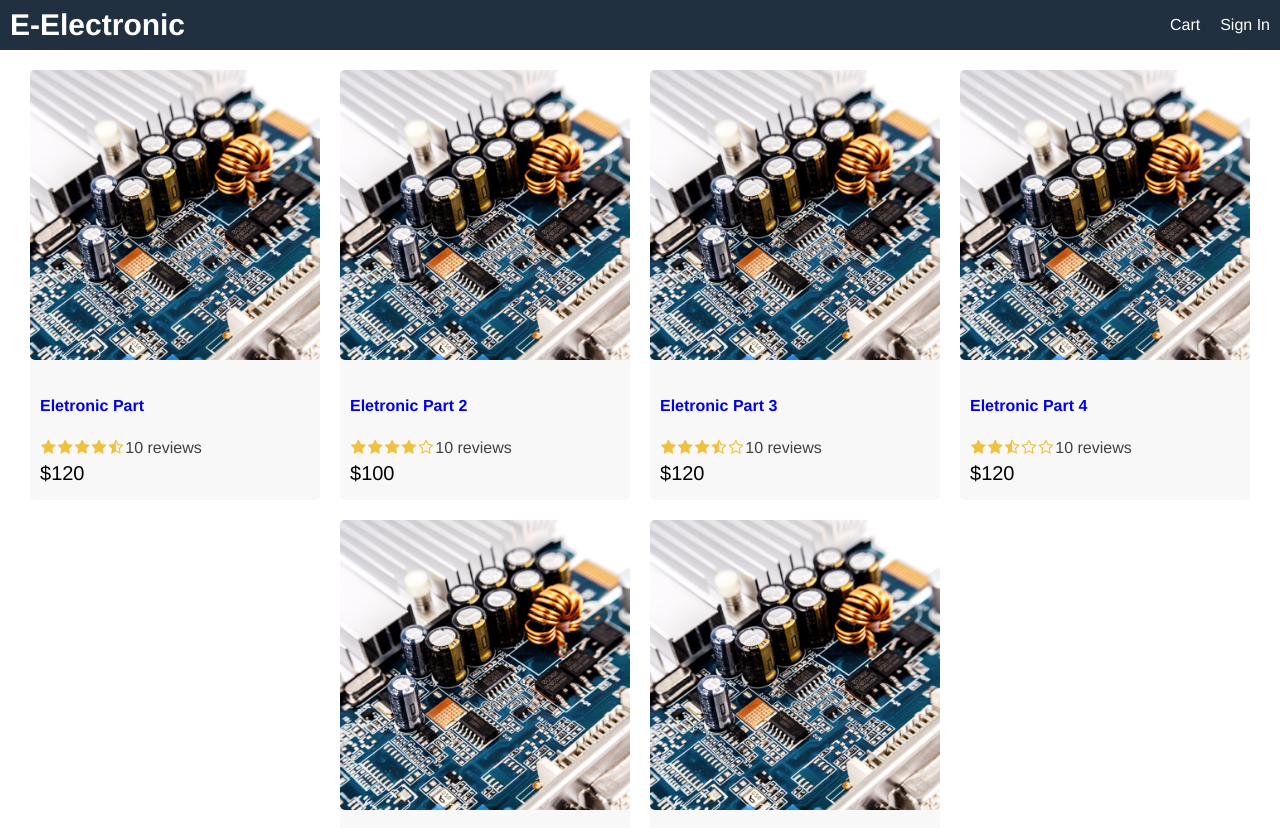
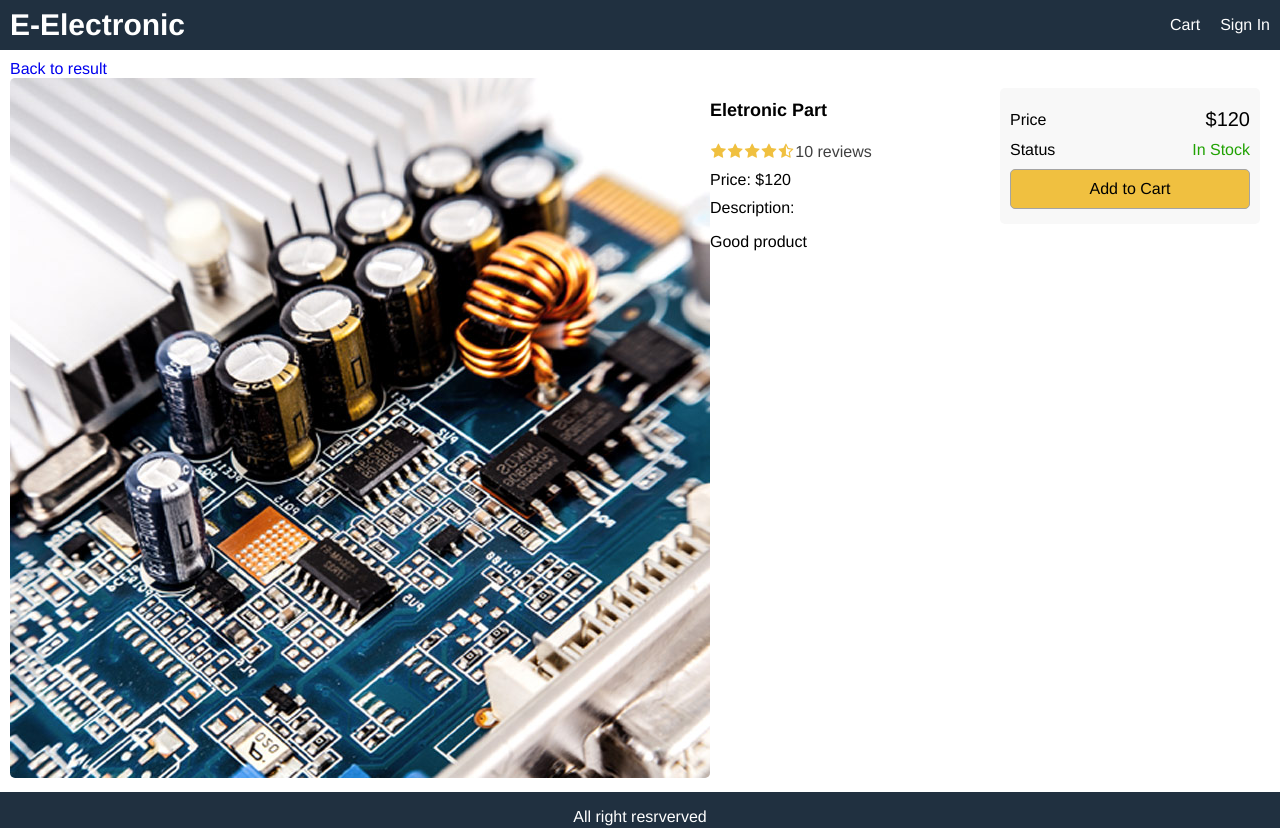
Before and after one commit to muro95/eelectronic-462, a React (Create React App) app in the folder frontend/: page /product/1 in a window 1280 px wide. Shown: the top 828 px of the page. Built offline with nearby package versions, Linux system fonts and the light colour scheme.

Commit message:
Created Product Detail CSS

```diff
--- a/frontend/package.json
+++ b/frontend/package.json
@@ -8,6 +8,7 @@
     "@testing-library/user-event": "^12.8.3",
     "react": "^17.0.2",
     "react-dom": "^17.0.2",
+    "react-router-dom": "^5.2.0",
     "react-scripts": "4.0.3",
     "web-vitals": "^1.1.1"
   },
--- a/frontend/src/App.js
+++ b/frontend/src/App.js
@@ -1,9 +1,12 @@
 import React from 'react';
-import Product from './components/Product';
-import data from './data';
+import { BrowserRouter, Route } from 'react-router-dom';
+import HomeScreen from './screens/HomeScreen';
+import ProductScreen from './screens/ProductScreen';
+
 
 function App() {
   return (
+    <BrowserRouter>
     <div className="grid-container">
             <header className="row">
                <div>
@@ -15,20 +18,15 @@
                </div>
             </header>
             <main>
-              <div>
-               <div className="row center">
-                 {
-                   data.products.map((product) => (
-                    <Product key={product._id} product={product}></Product>
-                   ))
-                 }
-               </div>
-              </div>
+              <Route path="/product/:id" component={ProductScreen}></Route>
+              <Route path="/" component={HomeScreen} exact></Route>
+
             </main>
             <footer className="row center">
                All right resrverved
             </footer>
         </div>
+        </BrowserRouter>
   );
 }
 
--- a/frontend/src/data.js
+++ b/frontend/src/data.js
@@ -6,6 +6,7 @@
             category:'Part',
             image:'/images/p1.jpg',
             price: 120,
+            countInStock: 10,
             brand: 'Parasonic',
             rating: 4.5,
             numReviews: 10,
@@ -17,6 +18,7 @@
             category:'Part',
             image:'/images/p2.jpg',
             price: 100,
+            countInStock: 20,
             brand: 'Parasonic 1',
             rating: 4.0,
             numReviews: 10,
@@ -28,6 +30,7 @@
             category:'Part',
             image:'/images/p1.jpg',
             price: 120,
+            countInStock: 0,
             brand: 'Parasonic',
             rating: 3.5,
             numReviews: 10,
@@ -39,6 +42,7 @@
             category:'Part',
             image:'/images/p1.jpg',
             price: 120,
+            countInStock: 25,
             brand: 'Parasonic',
             rating: 2.5,
             numReviews: 10,
@@ -50,6 +54,7 @@
             category:'Part',
             image:'/images/p1.jpg',
             price: 120,
+            countInStock: 30,
             brand: 'Parasonic',
             rating: 4.0,
             numReviews: 10,
@@ -61,6 +66,7 @@
             category:'Part',
             image:'/images/p1.jpg',
             price: 102,
+            countInStock: 50,
             brand: 'Parasonic',
             rating: 4.5,
             numReviews: 10,
--- a/frontend/src/index.css
+++ b/frontend/src/index.css
@@ -56,6 +56,35 @@
 a:hover{
   color: #ff8000;
 }
+ul{
+  padding: 0;
+  margin: 0;
+  list-style-type: none; /* to get rid og bullet point */
+}
+li{
+  margin-top: 1rem; /*help with creating vertical space between items */
+}
+button{
+  padding: 1rem;
+  border-radius: 0.5rem;
+  border: 0.1rem #a4a4a4 solid;
+  font-size: 1.6rem; /* 16 px */
+  font-family: Helvetica, Arial, sans-serif;
+  -webkit-font-smoothing: antialiased;
+  -moz-osx-font-smoothing: grayscale;
+  background-color: #f8f8f8;
+  cursor: pointer;
+}
+button:hover{
+  border: 0.1rem #404040;
+}
+button.primary{
+  background-color: #f0c040;
+}
+button.block{
+  width: 100%;
+}
+/*Header Section */
 header a{
   color: #ffffff;
   padding: 1rem;
@@ -75,6 +104,16 @@
 .row.center{
   justify-content: center;
 }
+.row.top{
+  align-items: flex-start;
+}
+/* 1 1 make it shrink able, and 25rem set width of the column */
+.col-1{
+  flex: 1 1 25rem;
+}
+.col-2{
+  flex: 2 1 50rem;
+}
 
 /* Image */
 img {
@@ -84,7 +123,9 @@
   max-width: 29rem;
   width: 100%;
 }
-
+img.large{
+  width: 100%;
+}
 /*Card */
 .card{
   border: 0.1 #c0c0c0 solid;
@@ -110,3 +151,10 @@
 .rating span:last-child{
   color: #404040;
 }
+/*Alert */
+.success {
+  color:#20a202;
+}
+.error {
+  color:#a02020;
+}
--- /dev/null
+++ b/frontend/src/screens/HomeScreen.js
@@ -0,0 +1,17 @@
+import React from 'react'
+import Product from '../components/Product';
+import data from '../data';
+
+export default function HomeScreen() {
+    return (
+        <div>
+            <div className="row center">
+                 {
+                   data.products.map((product) => (
+                    <Product key={product._id} product={product}></Product>
+                   ))
+                 }
+            </div>
+        </div>
+    );
+}
--- /dev/null
+++ b/frontend/src/screens/ProductScreen.js
@@ -0,0 +1,65 @@
+import React from 'react'
+import { Link } from 'react-router-dom';
+import Rating from '../components/Rating';
+import data from '../data';
+
+export default function ProductScreen(props) {
+    const product = data.products.find((x) => x._id === props.match.params.id);
+    if(!product){
+        return <div>Product Not Found</div>;
+    }
+    return (
+        <div>
+            <Link to="/">Back to result</Link>
+            <div className="row top">
+                <div className="col-2'">
+                    <img class="large" src={product.image} alt={product.name}></img>
+                </div>
+                <div className="col-1">
+                    <ul>
+                        <li>
+                            <h1>{product.name}</h1>
+                        </li>
+                        <li>
+                            <Rating
+                                rating={product.rating}
+                                numReviews={product.numReviews}
+                            ></Rating>
+                        </li>
+                        <li>Price: ${product.price}</li>
+                        <li>Description:
+                            <p>{product.description}</p>
+                        </li>
+                    </ul>
+                </div>
+                <div className="col-1">
+                    <div class="card card-body">
+                        <ul>
+                            <li>
+                                <div className="row">
+                                    <div>Price</div>
+                                    <div className="price">${product.price}</div>
+                                </div>
+                            </li>
+                            <li>
+                                <div className="row">
+                                    <div>Status</div>
+                                    <div>
+                                        {product.countInStock > 0 ? (
+                                            <span className="success">In Stock</span>
+                                        ) : (
+                                            <span className="error">Unavailable</span>
+                                        )}
+                                    </div>
+                                </div>
+                            </li>
+                            <li>
+                                <button className="primary block">Add to Cart</button>
+                            </li>
+                        </ul>
+                    </div>
+                </div>
+            </div>
+        </div>
+    );
+}
```
Also changed, not shown: 1 other file (tests, documents, lock files or other folders).
